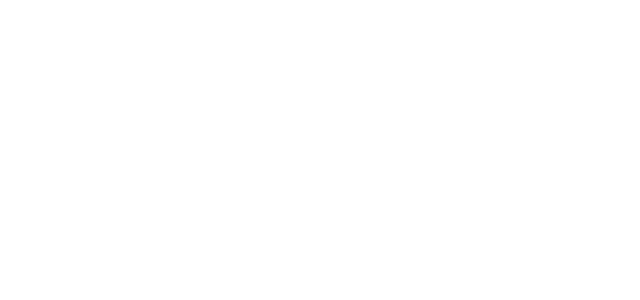
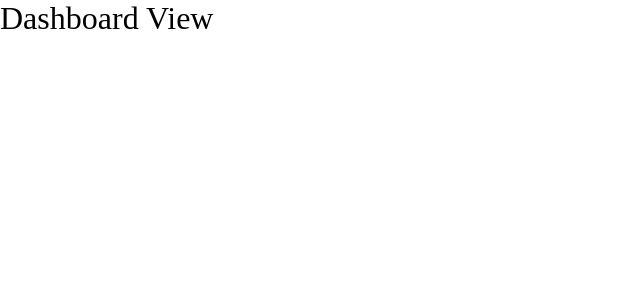
Before and after one commit to AkmalArifin/movie-reservation, a Vue app in the folder frontend/: page /admin in a window 1280 px wide. Before the commit this address had no page. Shown: the top 300 px of the page, without its empty margins (0-640 px from the left). Built offline with nearby package versions, Linux system fonts and the light colour scheme; the HTML template or start-up script is replaced by a standard one.

Commit message:
feat: add dashboard and home router

```diff
--- /dev/null
+++ b/frontend/src/views/admin/DashboardView.vue
@@ -0,0 +1,19 @@
+<template>
+    <div>
+        <h1>Dashboard View</h1>
+    </div>
+</template>
+
+<script setup lang="ts">
+
+</script>
+
+<script lang="ts">
+export default {
+    name: "DashboardView"
+}
+</script>
+
+<style scoped>
+
+</style>
--- /dev/null
+++ b/frontend/src/views/client/HomeView.vue
@@ -0,0 +1,19 @@
+<template>
+    <div>
+        <h1>Home View</h1>
+    </div>
+</template>
+
+<script setup lang="ts">
+
+</script>
+
+<script lang="ts">
+export default {
+    name: "HomeView"
+}
+</script>
+
+<style scoped>
+
+</style>
```
Also changed, not shown: frontend/src/router/index.ts (+7 -1 lines).
